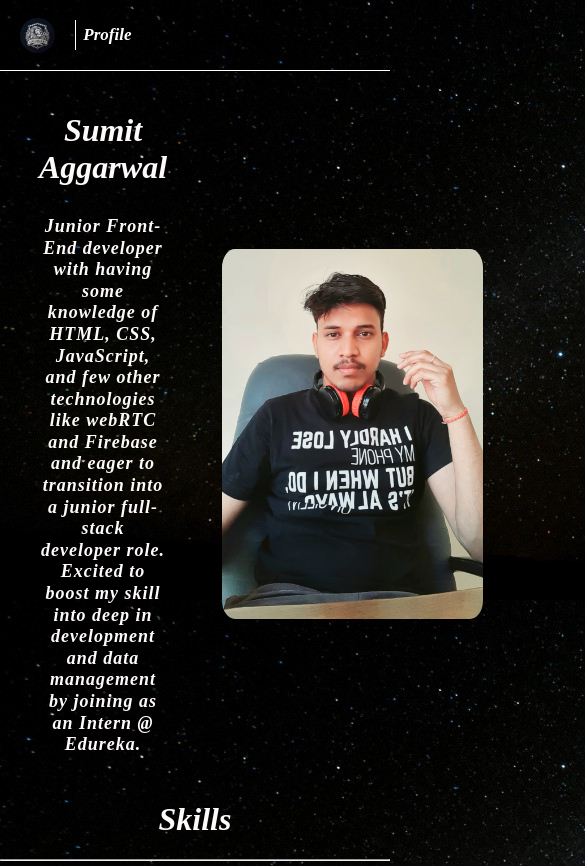
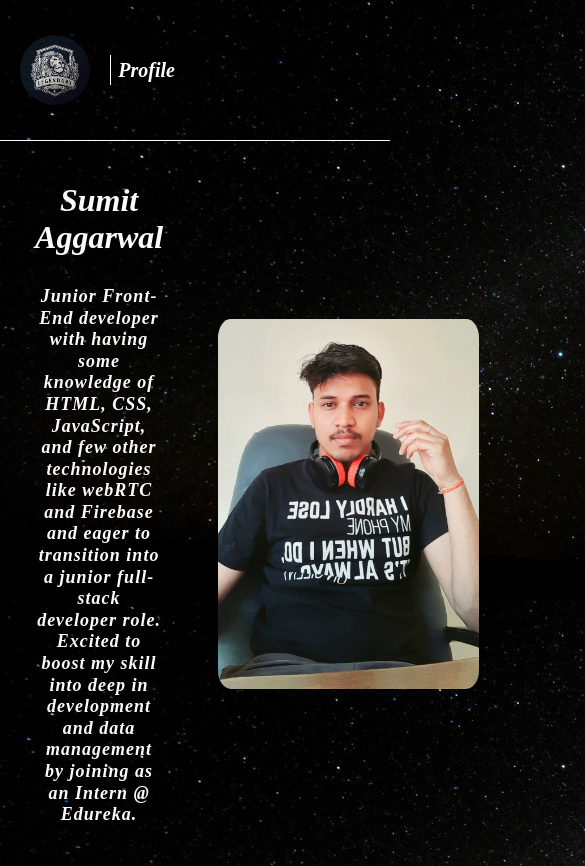
Before and after one commit to sam5102/my_portfolio, a plain HTML site: page index.html in a window 390 px wide. Shown: the top 866 px of the page, 585 px wide, since content can reach past the window. Drawn offline with Linux system fonts and the light colour scheme.

Commit message:
trying mobile version

```diff
--- a/index.css
+++ b/index.css
@@ -147,9 +147,38 @@ p {
 
 /* not worked yet */
 
-/* @media only screen and (max-width: 600px) {
+@media only screen and (max-width: 600px) {
 
     .header {
-        height: 90px;
+        height: 140px;
     }
-} */
+
+        .logo {
+            height: 70px;
+            width: 70px;
+            border-radius: 50%;
+            margin-left: 5%;
+        }
+
+        .my-profile {
+            margin-left: 2%;
+            color: white;
+            font-size: 20px;
+            font-style: italic;
+            font-weight: 600;
+            font-family: none;
+        }
+
+        .profile {
+            width: 82%;
+        }
+
+    .html_logo, .css_logo, .reactjs_logo, .firebase_logo {
+        width: 140px;
+        height: 140px;
+    }
+
+    p {
+        font-size: 19px;
+    }
+}
```
